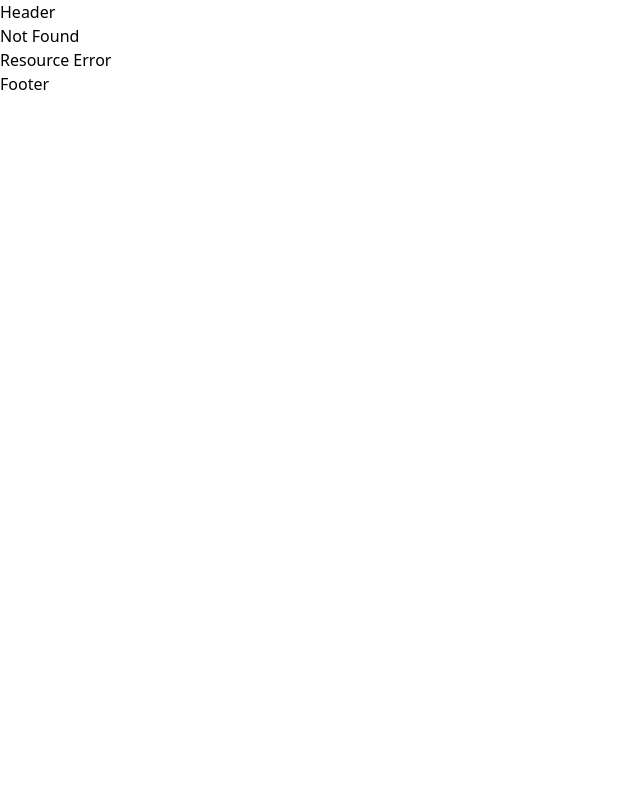
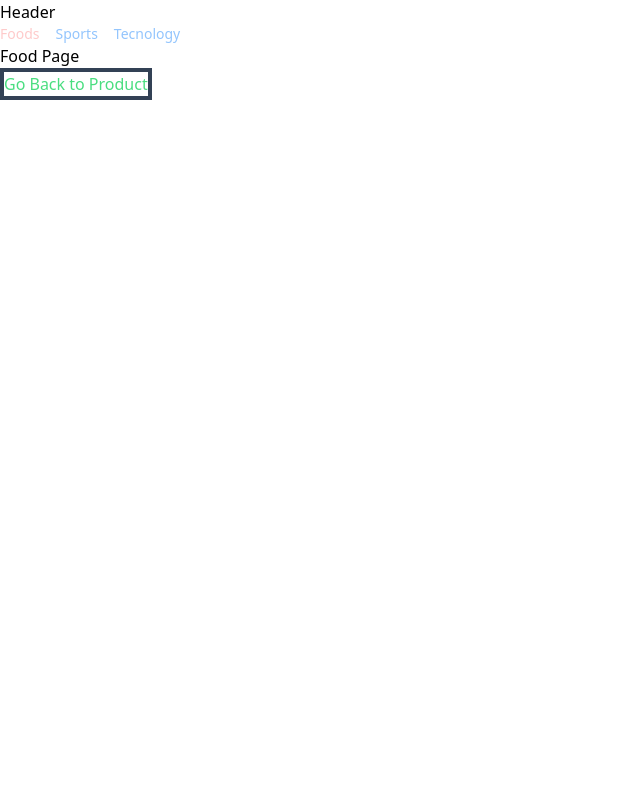
Before and after one commit to MuhammadAsharul/course-nextjs, a Next.js app: page /products/food in a window 1280 px wide. Before the commit this address had no page. Shown: the top 800 px of the page, without its empty margins (0-640 px from the left). Built offline with nearby package versions, Linux system fonts and the light colour scheme.

Commit message:
add: navigation, usePathname(), useRouter()

```diff
--- /dev/null
+++ b/src/app/products/food/page.tsx
@@ -0,0 +1,20 @@
+"use client";
+
+import { useRouter } from "next/navigation";
+
+export default function Page() {
+  const router = useRouter();
+  return (
+    <div className="h-[1000px]">
+      <h1 className="">Food Page</h1>
+      <button
+        onClick={() => {
+          router.push("/products");
+        }}
+        className="border-4 border-slate-700 text-green-400"
+      >
+        Go Back to Product
+      </button>
+    </div>
+  );
+}
--- a/src/app/products/layout.tsx
+++ b/src/app/products/layout.tsx
@@ -1,14 +1,36 @@
+"use client";
+import Link from "next/link";
+import { usePathname } from "next/navigation";
+
 export default function RootLayout({
   children,
 }: Readonly<{
   children: React.ReactNode;
 }>) {
+  const pathName = usePathname();
+  console.log(pathName);
   return (
     <>
-      <ul className="flex gap-4">
-        <li>Fashion</li>
-        <li>Sports</li>
-        <li>Tecnology</li>
+      <ul className="flex gap-4 text-sm text-blue-300">
+        <Link
+          className={pathName === "/products/food" ? "text-red-200" : ""}
+          href="/products/food"
+          scroll={false}
+        >
+          Foods
+        </Link>
+        <Link
+          className={pathName === "/products/sports" ? "text-red-200" : ""}
+          href="/products/sports"
+        >
+          Sports
+        </Link>
+        <Link
+          className={pathName === "/products/technology" ? "text-red-200" : ""}
+          href="/products/technology"
+        >
+          Tecnology
+        </Link>
       </ul>
       {children}
     </>
--- /dev/null
+++ b/src/app/products/sports/page.tsx
@@ -0,0 +1,9 @@
+import { redirect } from "next/navigation";
+
+export default function Page() {
+  const isAdmin = true;
+  if (!isAdmin) {
+    redirect("/products");
+  }
+  return <h1>Sports Page</h1>;
+}
--- a/src/app/products/shoes/page.tsx
+++ b/src/app/products/technology/page.tsx
@@ -1,3 +1,3 @@
 export default function Page() {
-  return <h1>Shoes Page</h1>;
+  return <h1>Technology Page</h1>;
 }
```
